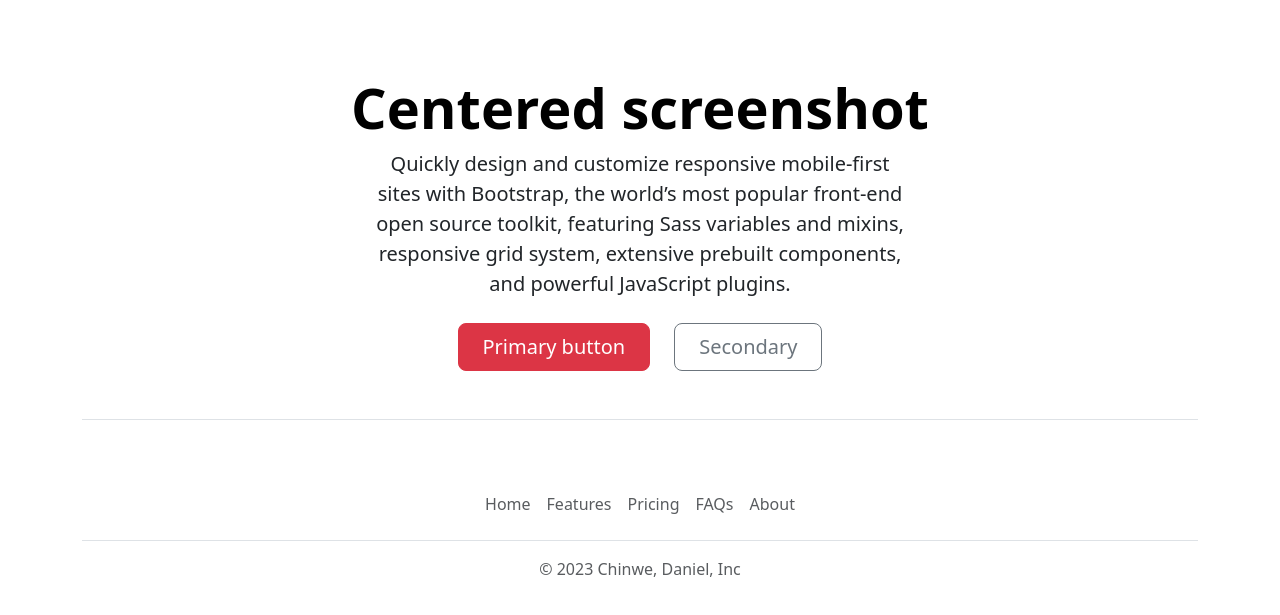
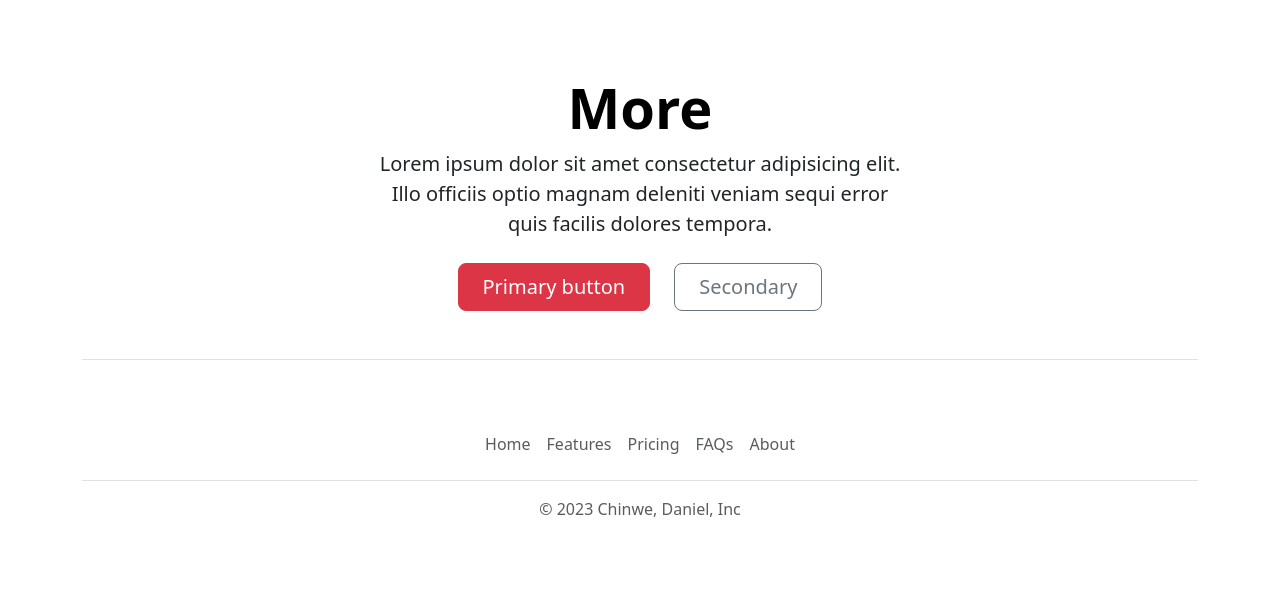
Before and after one commit to Chinwejerry/final_project, a plain HTML site: page index.html in a window 1280 px wide. Shown: the part 930-1545 px from the top of the page. After the commit the page ends 1507 px from the top, so only its background shows below. Drawn offline with nearby package versions, Linux system fonts and the light colour scheme.

```diff
--- a/index.html
+++ b/index.html
@@ -80,9 +80,9 @@
       <div class="container">
 
         <div class="px-4 pt-5 my-5 text-center border-bottom">
-            <h1 class="display-4 fw-bold text-body-emphasis">Centered screenshot</h1>
+            <h1 class="display-4 fw-bold text-body-emphasis">More</h1>
             <div class="col-lg-6 mx-auto">
-              <p class="lead mb-4">Quickly design and customize responsive mobile-first sites with Bootstrap, the world’s most popular front-end open source toolkit, featuring Sass variables and mixins, responsive grid system, extensive prebuilt components, and powerful JavaScript plugins.</p>
+              <p class="lead mb-4"> Lorem ipsum dolor sit amet consectetur adipisicing elit. Illo officiis optio magnam deleniti veniam sequi error quis facilis dolores tempora.</p>
               <div class="d-grid gap-2 d-sm-flex justify-content-sm-center mb-5">
                 <button type="button" class="btn btn-danger btn-lg px-4 me-sm-3">Primary button</button>
                 <button type="button" class="btn btn-outline-secondary btn-lg px-4">Secondary</button>
```
